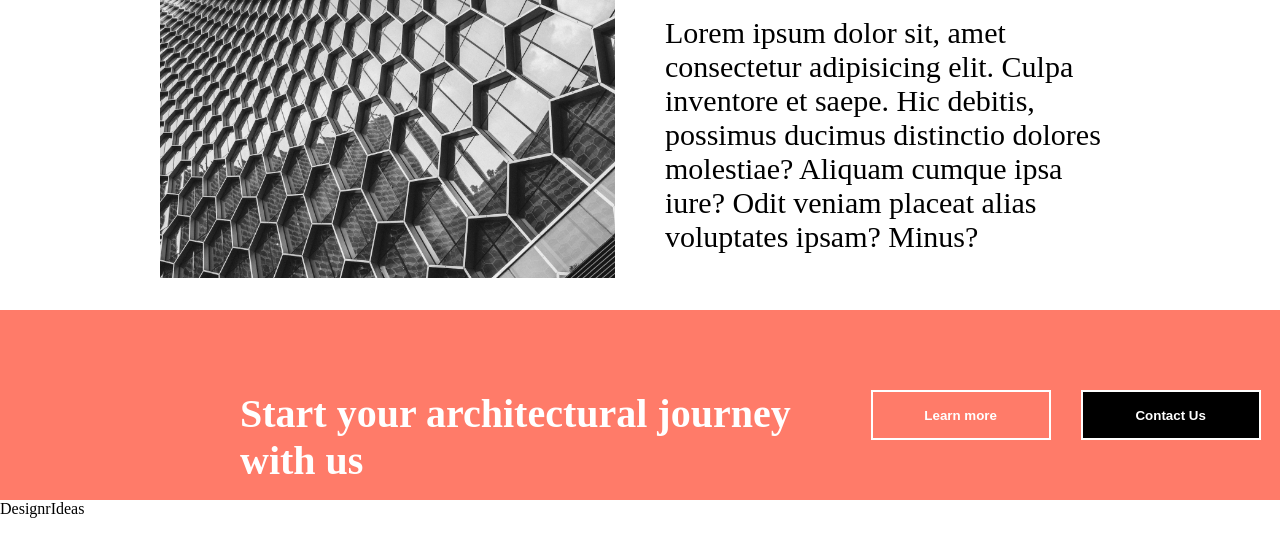
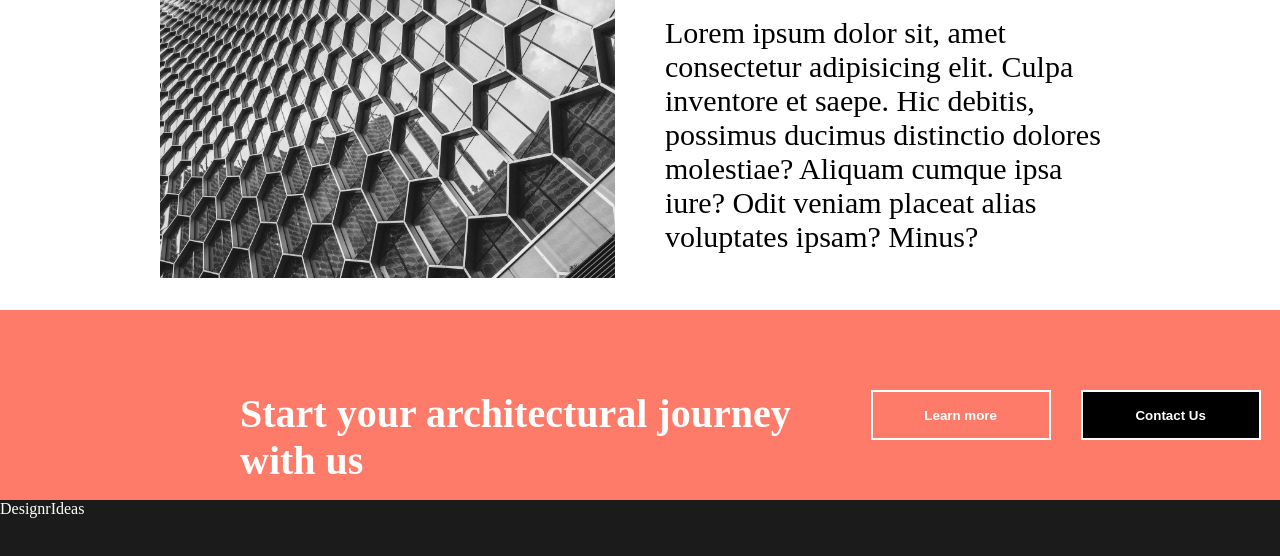
Before and after one commit to gabrieljcoutinho/Projeto-Archi-Firm, a React (Create React App) app: page / in a window 1280 px wide. Shown: the part 3216-3772 px from the top of the page. Before the commit the page ends 3734 px from the top, so only its background shows below. Built offline with nearby package versions, Linux system fonts and the light colour scheme.

Commit message:
base do css

```diff
--- a/src/Css/Desgnerideas.css
+++ b/src/Css/Desgnerideas.css
@@ -0,0 +1,5 @@
+.designers {
+    background-color: #1b1b1b;
+    height: 800px;
+    color: #fff;
+}
```
